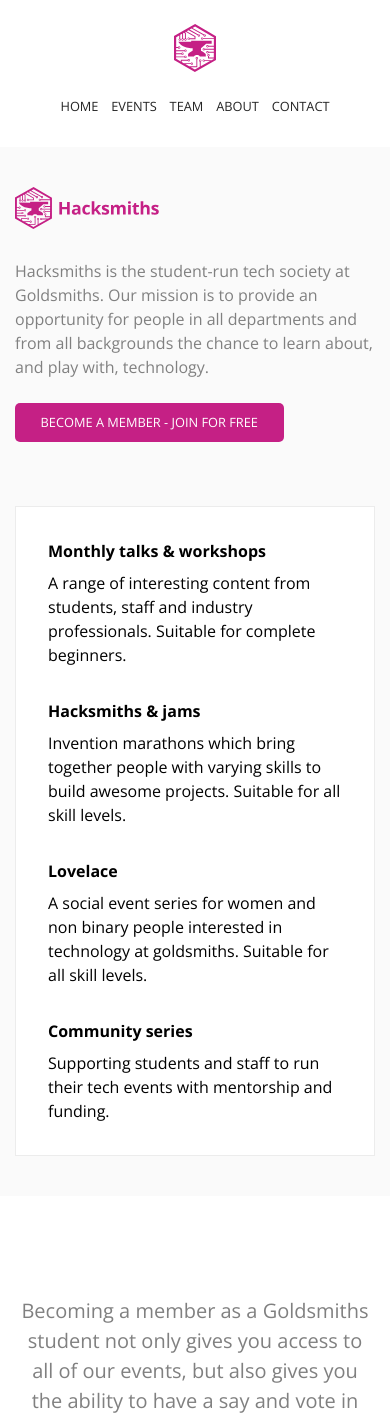
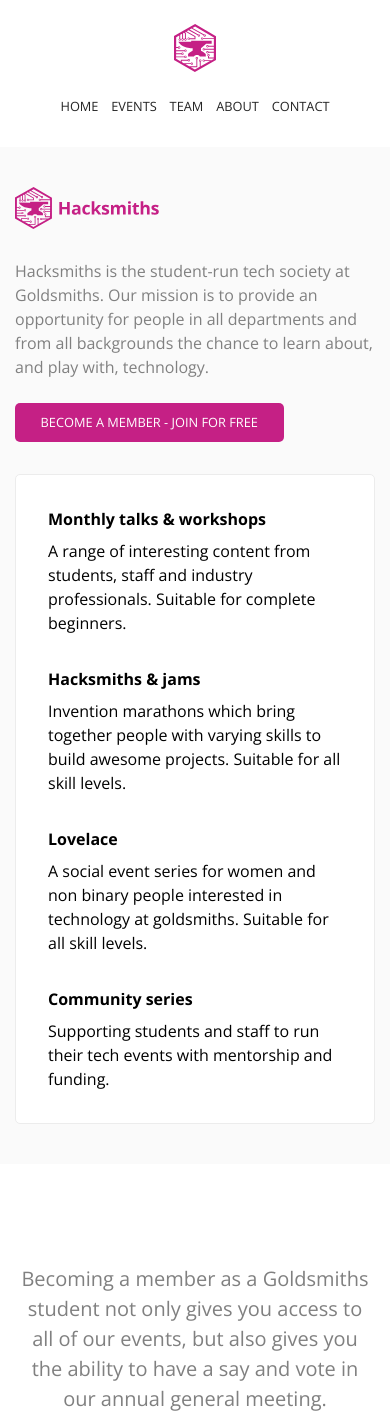
Before and after one commit to skeuomorph/2020.goldsmiths.tech, a Nuxt app: page / in a window 390 px wide. Shown: the top 1420 px of the page. Built offline with nearby package versions, Linux system fonts and the light colour scheme.

Commit message:
events responsive

```diff
--- a/components/HomeHero.vue
+++ b/components/HomeHero.vue
@@ -75,6 +75,7 @@
   display: flex;
   flex-direction: column;
   gap: 2em;
+  border-radius: 5px;
 }
 #events h3 {
   font-size: 1em;
@@ -88,10 +89,14 @@
   }
   .container {
     flex-direction: column;
+    gap: 2em;
   }
   #mission h2 {
     width: 100%;
     font-size: 1em;
+  }
+  #mission img {
+
   }
   .btn {
     font-size: 0.8em;
```
